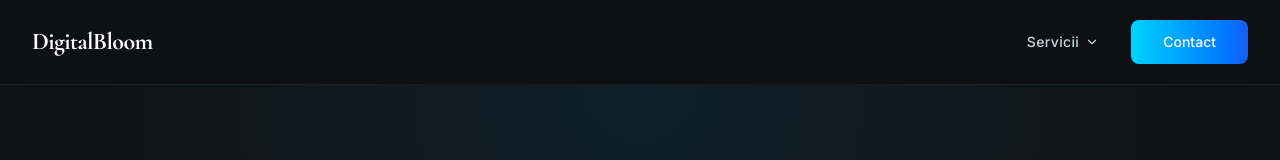
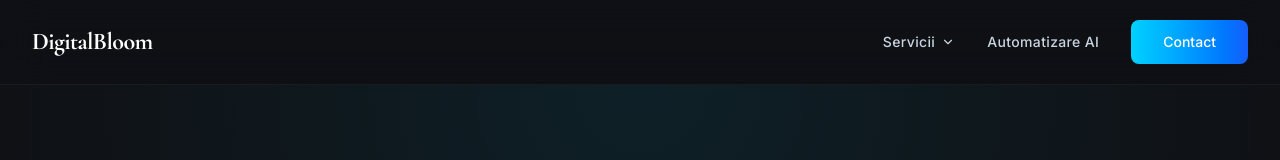
Before and after one commit to ciprianalexandru450-afk/PFA, a React (Vite) app: page / in a window 1280 px wide. Shown: the top 160 px of the page. Built offline with nearby package versions, Linux system fonts and the light colour scheme.

Commit message:
feat: Add AI Automation section and navigation link
Introduces a new "AI Automation" section to the services page and adds a corresponding link to the main navigation menu. This enhances the website's offerings by highlighting AI capabilities.

```diff
--- a/src/App.tsx
+++ b/src/App.tsx
@@ -54,6 +54,7 @@ const Header = ({ setView }: { setView: (view: string) => void }) => {
               )}
             </AnimatePresence>
           </div>
+          <a href="#ai-automation" className="text-slate-300 hover:text-brand-accent transition-colors text-sm font-medium tracking-wide">Automatizare AI</a>
           <a href="#contact" className="btn-premium text-sm">Contact</a>
         </nav>
       </div>
@@ -213,7 +214,7 @@ const AIAutomation = () => {
   ];
 
   return (
-    <section className="section-spacing px-4 md:px-8 bg-brand-bg border-t border-white/5">
+    <section id="ai-automation" className="section-spacing px-4 md:px-8 bg-brand-bg border-t border-white/5">
       <div className="max-w-7xl mx-auto">
         <motion.div
           initial={{ opacity: 0, y: 20 }}
```
